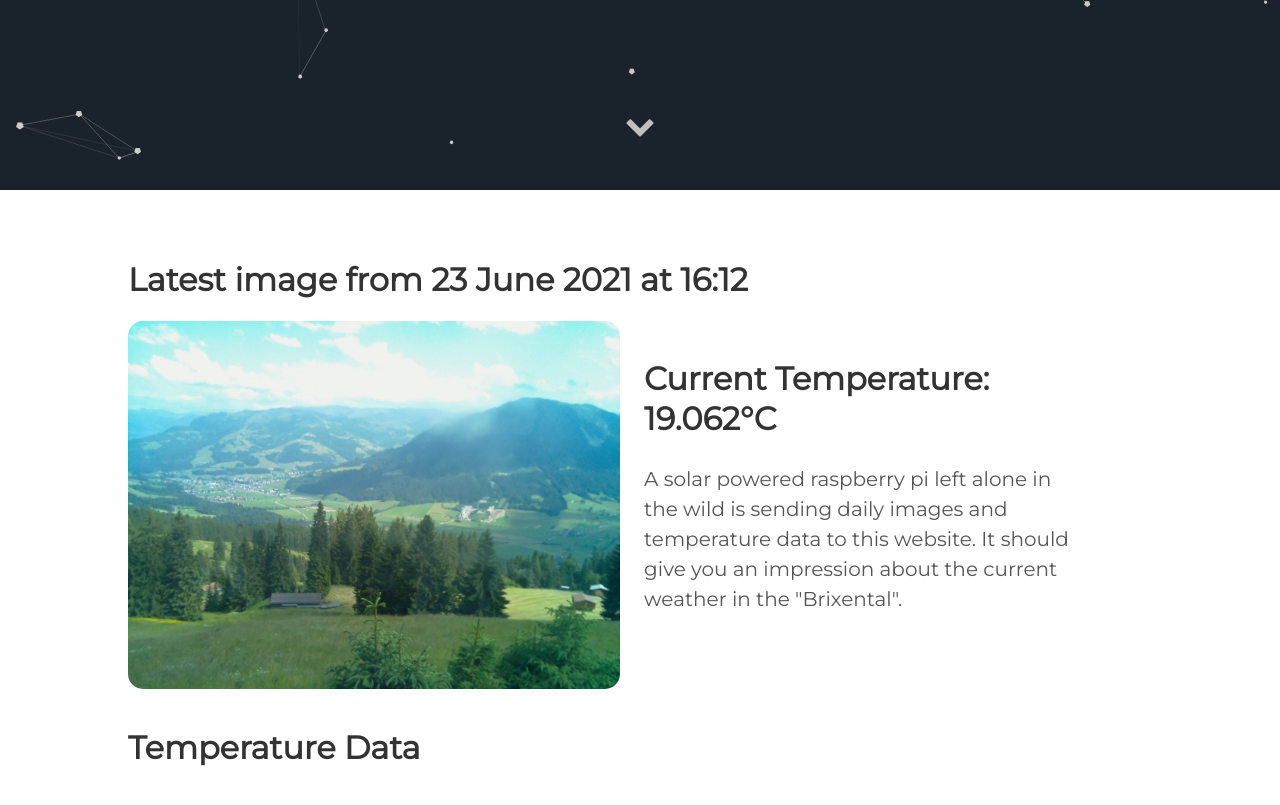
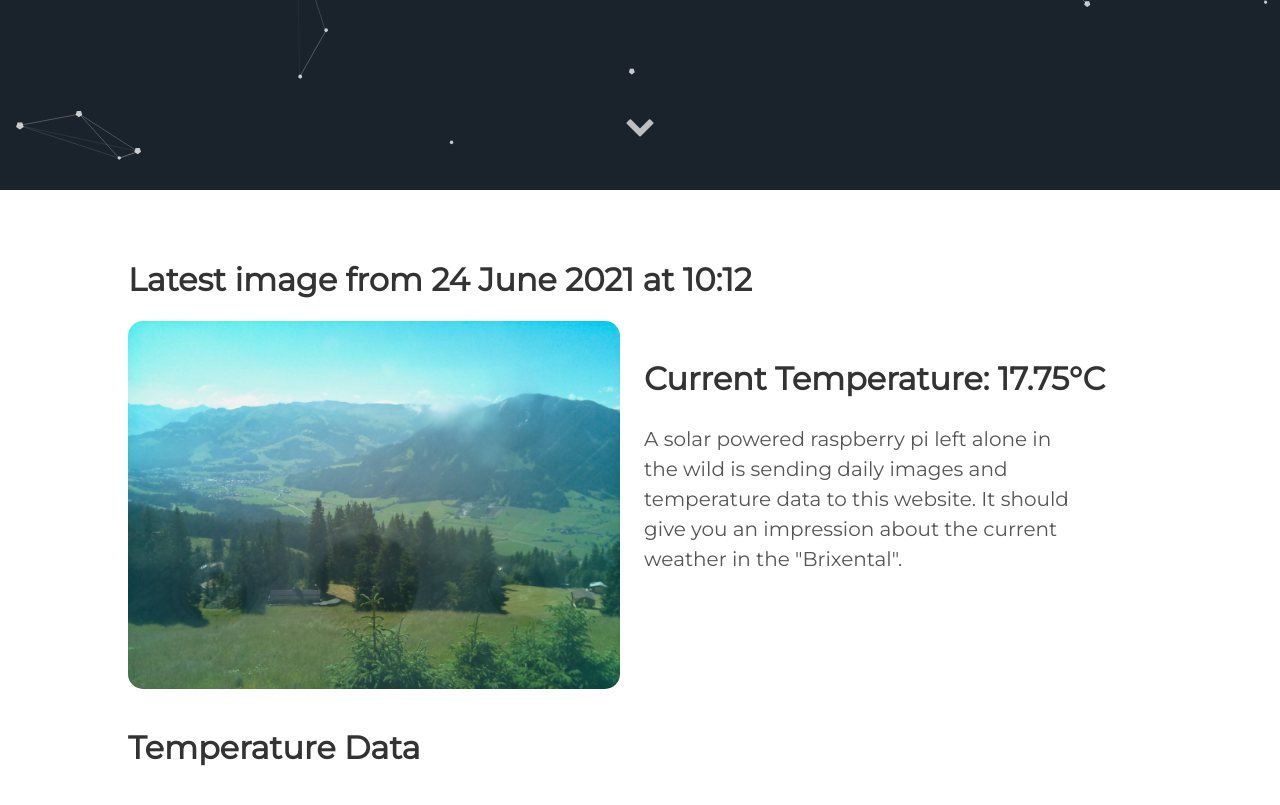
Before and after one commit to vektorious/vektorious.github.io, a Jekyll site: the page built from resources/huette.md, in a window 1280 px wide and 900 px high, scrolled down 710 px. Shown: the top 805 px of the window. Built offline with Jekyll 4.4.1, drawn with Linux system fonts in a browser that asks for light colours.

Commit message:
I'm a bot beep boop

```diff
--- a/resources/huette.md
+++ b/resources/huette.md
@@ -6,13 +6,13 @@ image: '/assets/img/'
 description: 'Live image from the Austrian alps'
 twitter_text: ' '
 ---
-## Latest image from 23 June 2021 at 16:12
+## Latest image from 24 June 2021 at 10:12
 <div class="huette">
   <div class="huette-image">
     <img src="{{ "/assets/img/huette.jpg" | prepend: site.baseurl }}">
   </div>
   <div class="huette-text">
-        <h2>Current Temperature: 19.062°C</h2>
+        <h2>Current Temperature: 17.75°C</h2>
         <p>A solar powered raspberry pi left alone in the wild is sending daily images and temperature data to this website. It should give you an impression about the current weather in the "Brixental".</p>
 
   </div>
```
Also changed, not shown: rpi-script/2021-06-24_101049.txt (renamed from rpi-script/2021-06-23_161050.txt, +5 -5 lines), rpi-script/huette.md (+2 -2 lines), assets/img/huette.jpg, assets/img/temp_plot.png, rpi-script/temp_plot.png, 1 other file.
